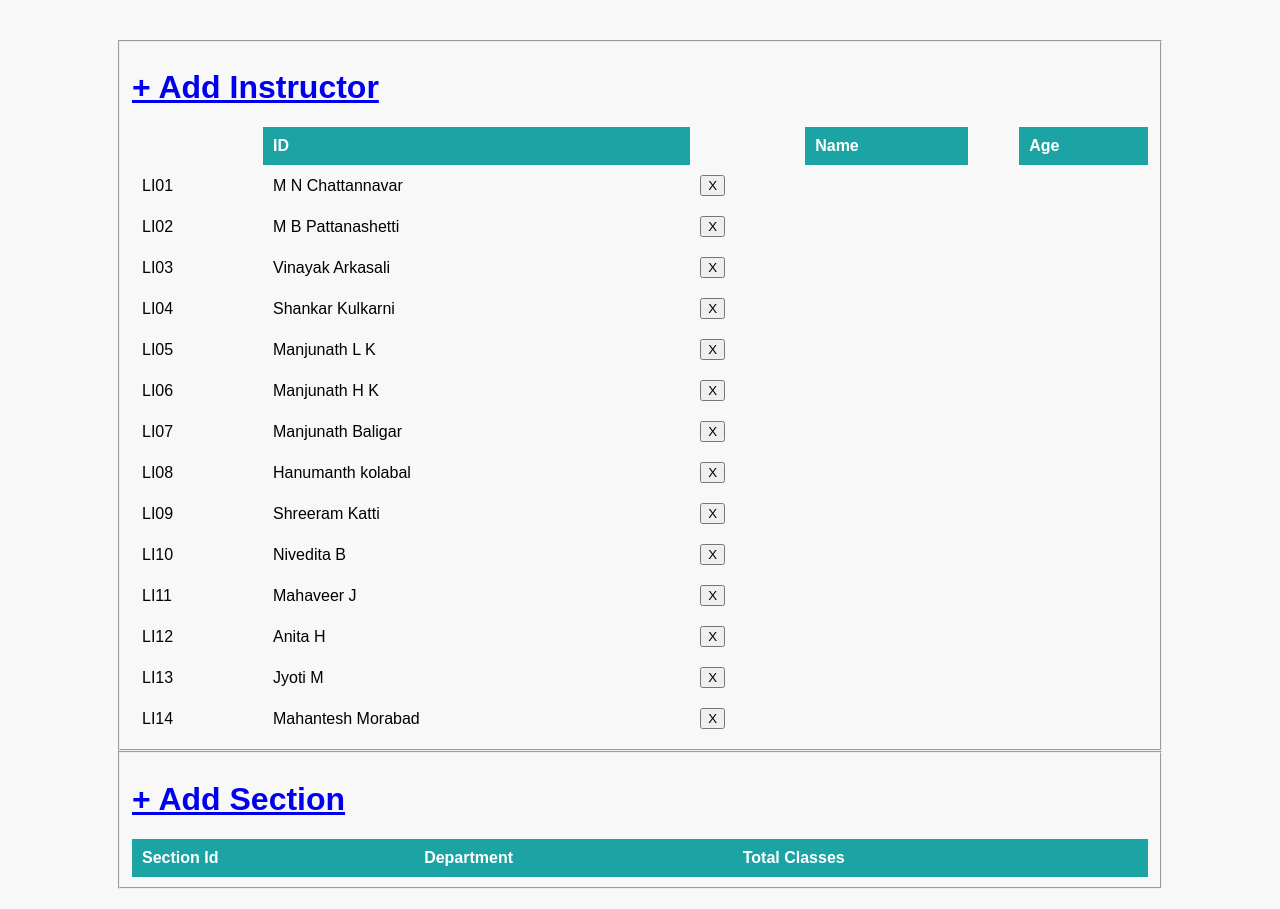
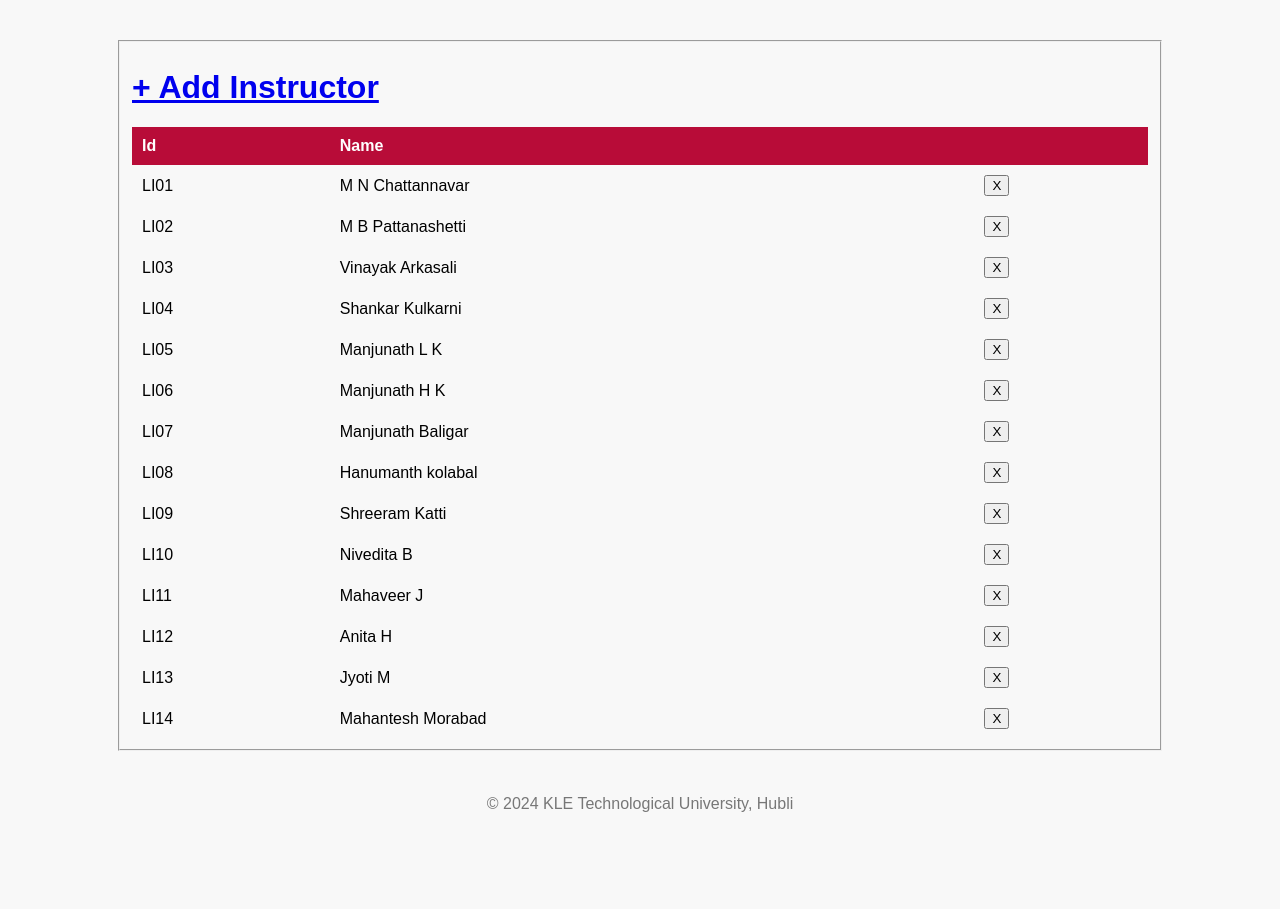
Before and after one commit to meghanaik251/TTG_MGN, a Django app: page /instructor_list/ in a window 1280 px wide. Shown: the part 210-1119 px from the top of the page. After the commit the page ends 1022 px from the top, so only its background shows below. Run offline with Django 3.2, Linux system fonts and the light colour scheme; data comes from the database, SQL or seed files in the repository; both versions use the stored data as it was after the commit; lists and menus that the app fills with data are empty.

Commit message:
done with small css changes

```diff
--- a/mm1/views.py
+++ b/mm1/views.py
@@ -185,7 +185,6 @@ class Class:
 
 
 data = Data()
-
 
 
 def context_manager(schedule):
--- a/static/CSS/style.css
+++ b/static/CSS/style.css
@@ -93,30 +93,36 @@ nav.nav_items ul li a:hover {
     padding: 20px;
 }
 
-.table1{
+.table1 {
     width: 100%;
     border-collapse: collapse;
     text-align: left;
     overflow: hidden;
 }
 
-  .table1 td, th{
+.table1 td,
+th {
     border-top: 0px solid #ECF0F1;
     padding: 10px;
 }
 
-  .table1 th{
-      background-color: #1ca4a4;
+.table1 th {
+    background-color: #b80c38;
     color: #fff;
 }
 
 
 /* Footer Styles */
 .footer {
-    text-align: center;
+    /* text-align: center;
     margin-top: 20px;
     color: #777;
-    position: fixed;
+    position: fixed; */
+
+    text-align: center;
+    margin-top: 24px;
+    color: #777;
+
     /* background: #343a40;
     color: white;
     padding: 20px;
--- a/templates/adins.html
+++ b/templates/adins.html
@@ -6,6 +6,8 @@
 	{% csrf_token %}
 	<fieldset>
 		<h1 class="tablink" onclick="openPage('new')" id="defaultOpen">+ Add Instructor</h1>
+		<!-- <button  type="file">upload csv file</button> -->
+
 		<a href="{% url 'editinstructor' %}"><h1 class="tablink" onclick="openPage('edit')" id="link_to_edit">Edit Instructor</h1></a>
 		<div class="tabcontent" id="new">
 			{{ form.as_p }}
--- a/templates/instlist.html
+++ b/templates/instlist.html
@@ -6,28 +6,18 @@
 
 <fieldset class="fieldset">
 
-    <a href="{% url 'addinstructor'%}"><h1 class="tablink" onclick="openPage('new')" id="defaultOpen">+ Add Instructor</h1></a>
+
+    <a href="{% url 'addinstructor'%}">
+        <h1 class="tablink" onclick="openPage('new')" id="defaultOpen">+ Add Instructor</h1>
+    </a>
     <div class="tabcontent" id="edit">
 
-        <table class="table1" >
+        <table class="table1">
             <thead>
                 <tr class="table-headers">
-                <td >
-                    <th >
-                    ID
-                    </th>
-                </td>
-                <td>
-                    <th >
-                    Name
-                    </th>
-                </td>
-                <td>
-                    <th >
-                    Age
-                    </th>
-                </td>
-
+                    <th>Id</th>
+                    <th>Name</th>
+                    <th class="empty"></th>
                 </tr>
             </thead>
 
@@ -51,41 +41,5 @@
 </fieldset>
 
 
-<fieldset class="fieldset">
-    <a href="{% url 'addsection'%}"><h1 class="tablink" onclick="openPage('new')" id="defaultOpen">+ Add Section</h1></a>
-    <div class="tabcontent" id="edit">
-        <table class="table1">
-            <thead>
-            <tr class="table-headers">
-            <th>Section Id</th>
-            <th>Department</th>
-            <th>Total Classes</th>
-            <th  class="empty"></th>
-            </tr>
-            </thead>
-
-            <tbody>
-            {% for sec in sections %}
-            <tr>
-             <td>{{sec.section_id}}</td>
-             <td>{{sec.department}}</td>
-             <td>{{sec.num_class_in_week }}</td>
-             <td class="empty">
-                <form action="{% url 'deletesection' sec.section_id %}" method="post">
-                        {% csrf_token %}
-                        <input type="submit" value="X" class="cross">
-                </form>
-             </td>
-             </tr>
-            {% endfor %}
-            </tbody>
-
-        </table>
-    </div>
-</fieldset>
-
-<!-- <div class="img">
-	<img src="{% static 'img/teacher.png' %}">
-</div> -->
 
 {% endblock %}
```
Also changed, not shown: db.sqlite3, static/CSS/bases.css (renamed from static/CSS/base.css). Lines whose indentation alone changed are shown as unchanged.
